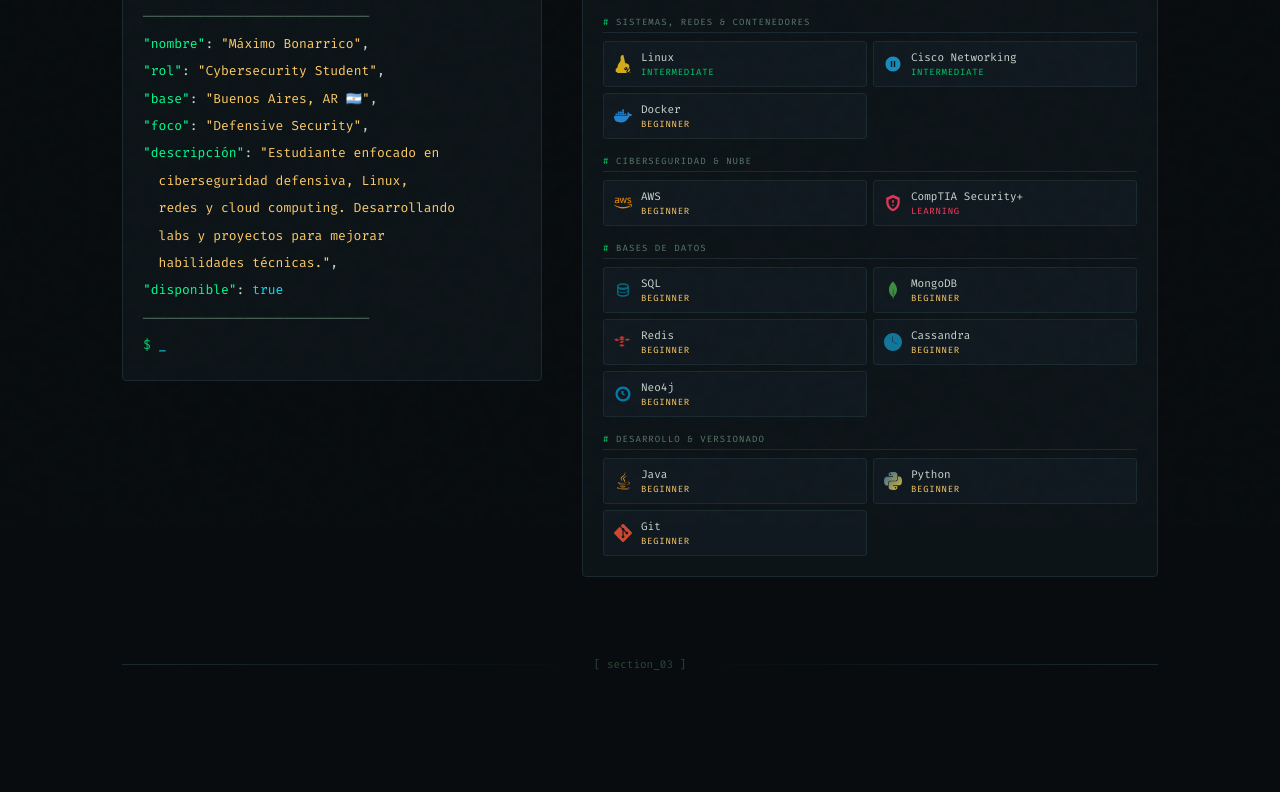
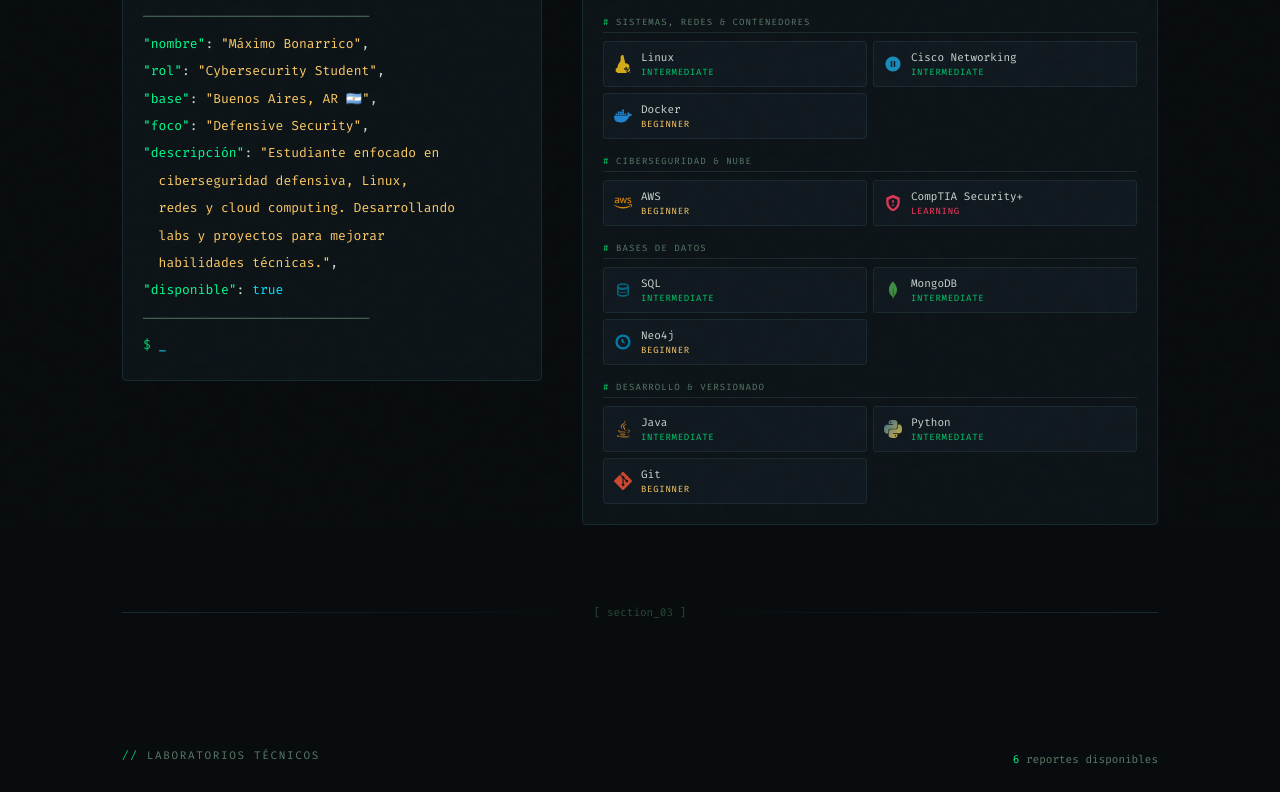
Before and after one commit to Maxi414/Maxi414.github.io, a plain HTML site: page index.html in a window 1280 px wide. Shown: the part 1074-1866 px from the top of the page. Drawn offline with Linux system fonts and the light colour scheme.

Commit message:
Add files via upload

```diff
--- a/index.html
+++ b/index.html
@@ -835,8 +835,6 @@
     security:   `<svg viewBox="0 0 24 24" fill="#ff3c5f" xmlns="http://www.w3.org/2000/svg"><path d="M12 1L3 5v6c0 5.55 3.84 10.74 9 12 5.16-1.26 9-6.45 9-12V5l-9-4zm0 4l6 2.67V11c0 3.83-2.6 7.4-6 8.93C8.6 18.4 6 14.83 6 11V7.67L12 5zm-1 3v4h2V8h-2zm0 6v2h2v-2h-2z"/></svg>`,
     sql:        `<svg viewBox="0 0 24 24" fill="#00758f" xmlns="http://www.w3.org/2000/svg"><path d="M12 3C7.58 3 4 4.79 4 7v10c0 2.21 3.58 4 8 4s8-1.79 8-4V7c0-2.21-3.58-4-8-4zm0 2c3.87 0 6 1.5 6 2s-2.13 2-6 2-6-1.5-6-2 2.13-2 6-2zm0 14c-3.87 0-6-1.5-6-2v-2.23C7.61 15.56 9.72 16 12 16s4.39-.44 6-1.23V17c0 .5-2.13 2-6 2zm0-4c-3.87 0-6-1.5-6-2v-2.23C7.61 11.56 9.72 12 12 12s4.39-.44 6-1.23V13c0 .5-2.13 2-6 2z"/></svg>`,
     mongodb:    `<svg viewBox="0 0 24 24" fill="#47a248" xmlns="http://www.w3.org/2000/svg"><path d="M17.193 9.555c-1.264-5.58-4.252-7.414-4.573-8.115-.28-.394-.53-.954-.735-1.44-.036.495-.055.685-.523 1.184-.723.566-4.438 3.682-4.74 10.02-.282 5.912 4.27 9.435 4.888 9.884l.07.05A73.49 73.49 0 0111.91 24h.481c.114-1.032.284-2.056.51-3.07.417-.296.604-.463.85-.693a11.342 11.342 0 003.639-8.464c.01-.814-.103-1.662-.197-2.218zm-5.336 8.195s0-8.291.275-8.29c.213 0 .49 10.695.49 10.695-.381-.045-.765-1.76-.765-2.405z"/></svg>`,
-    redis:      `<svg viewBox="0 0 24 24" fill="#dc382d" xmlns="http://www.w3.org/2000/svg"><path d="M10.5 4.105L6.621 5.9l3.882 1.79 3.876-1.79zm-7.124 3.3L0 9.108l3.882 1.786 3.397-1.566zm14.247 0l-3.397 1.566 3.397 1.567 3.882-1.787zm-7.124 3.3l-3.876 1.79L10.5 13.29l3.876-1.795zm0 4.025L6.62 16.52 10.5 18.31l3.876-1.79zm0-8.05L6.62 8.47 10.5 10.26l3.876-1.79z"/></svg>`,
-    cassandra:  `<svg viewBox="0 0 24 24" fill="#1287b1" xmlns="http://www.w3.org/2000/svg"><path d="M12 0C5.373 0 0 5.373 0 12s5.373 12 12 12 12-5.373 12-12S18.627 0 12 0zm-.35 4.3c.192 0 .348.156.348.348v6.587l5.7 3.29a.348.348 0 01-.348.603l-5.874-3.39a.348.348 0 01-.174-.301V4.648c0-.192.156-.348.348-.348z"/></svg>`,
     neo4j:      `<svg viewBox="0 0 24 24" fill="#008cc1" xmlns="http://www.w3.org/2000/svg"><path d="M12 2C6.477 2 2 6.477 2 12s4.477 10 10 10 10-4.477 10-10S17.523 2 12 2zm0 3a7 7 0 110 14A7 7 0 0112 5zm-2 3v4l3.5 2L15 13l-2.5-1.5V8H10z"/></svg>`,
     java:       `<svg viewBox="0 0 24 24" fill="#f89820" xmlns="http://www.w3.org/2000/svg"><path d="M8.851 18.56s-.917.534.653.714c1.902.218 2.874.187 4.969-.211 0 0 .552.346 1.321.646-4.699 2.013-10.633-.118-6.943-1.149m-.575-2.627s-1.028.761.542.924c2.032.209 3.636.227 6.413-.308 0 0 .384.389.987.602-5.679 1.661-12.007.13-7.942-1.218m4.84-4.458c1.158 1.333-.304 2.533-.304 2.533s2.939-1.518 1.589-3.418c-1.261-1.772-2.228-2.652 3.006-5.688 0-.001-8.216 2.051-4.291 6.573M19.95 20.08s.679.559-.747.991c-2.712.822-11.288 1.069-13.669.033-.856-.373.75-.89 1.254-.998.527-.114.828-.093.828-.093-.953-.671-6.156 1.317-2.643 1.887 9.58 1.553 17.462-.7 14.977-1.82M9.292 13.21s-4.362 1.036-1.544 1.412c1.189.159 3.561.123 5.77-.062 1.806-.152 3.618-.477 3.618-.477s-.637.272-1.098.587c-4.429 1.165-12.981.623-10.522-.568 2.082-1.006 3.776-.892 3.776-.892m7.824 4.371c4.503-2.34 2.421-4.589.968-4.285-.355.074-.515.138-.515.138s.132-.207.385-.297c2.875-1.011 5.086 2.981-.928 4.562 0-.001.07-.062.09-.118M14.401 0s2.494 2.494-2.366 6.33c-3.896 3.077-.888 4.832-.001 6.836-2.274-2.053-3.943-3.858-2.824-5.539 1.644-2.469 6.197-3.665 5.191-7.627M9.734 23.924c4.322.277 10.959-.153 11.116-2.198 0 0-.302.775-3.572 1.391-3.688.694-8.239.613-10.937.168 0-.001.553.457 3.393.639"/></svg>`,
     python:     `<svg viewBox="0 0 24 24" xmlns="http://www.w3.org/2000/svg"><defs><linearGradient id="pyg" x1="0%" y1="0%" x2="100%" y2="100%"><stop offset="0%" style="stop-color:#3776AB"/><stop offset="100%" style="stop-color:#FFD43B"/></linearGradient></defs><path fill="url(#pyg)" d="M11.914 0C5.82 0 6.2 2.656 6.2 2.656l.007 2.752h5.814v.826H3.9S0 5.789 0 11.969c0 6.18 3.403 5.96 3.403 5.96h2.03v-2.867s-.109-3.402 3.35-3.402h5.766s3.24.052 3.24-3.131V3.19S18.28 0 11.914 0zM8.708 1.84a1.047 1.047 0 110 2.095 1.047 1.047 0 010-2.095zM12.086 24c6.094 0 5.714-2.656 5.714-2.656l-.007-2.752h-5.814v-.826h8.121S24 18.211 24 12.031c0-6.18-3.403-5.96-3.403-5.96h-2.03v2.867s.109 3.402-3.35 3.402H9.451s-3.24-.052-3.24 3.131v5.339S5.72 24 12.086 24zm3.206-1.84a1.047 1.047 0 110-2.095 1.047 1.047 0 010 2.095z"/></svg>`,
@@ -863,18 +861,16 @@
     {
       label: 'Bases de Datos',
       items: [
-        { name: 'SQL',       level: 'Beginner', lvlClass: 'lvl-beginner', icon: 'sql'       },
-        { name: 'MongoDB',   level: 'Beginner', lvlClass: 'lvl-beginner', icon: 'mongodb'   },
-        { name: 'Redis',     level: 'Beginner', lvlClass: 'lvl-beginner', icon: 'redis'     },
-        { name: 'Cassandra', level: 'Beginner', lvlClass: 'lvl-beginner', icon: 'cassandra' },
+        { name: 'SQL',       level: 'Intermediate', lvlClass: 'lvl-intermediate', icon: 'sql'       },
+        { name: 'MongoDB',   level: 'Intermediate', lvlClass: 'lvl-intermediate', icon: 'mongodb'   },
         { name: 'Neo4j',     level: 'Beginner', lvlClass: 'lvl-beginner', icon: 'neo4j'     },
       ]
     },
     {
       label: 'Desarrollo & Versionado',
       items: [
-        { name: 'Java',   level: 'Beginner', lvlClass: 'lvl-beginner', icon: 'java'   },
-        { name: 'Python', level: 'Beginner', lvlClass: 'lvl-beginner', icon: 'python' },
+        { name: 'Java',   level: 'Intermediate', lvlClass: 'lvl-intermediate', icon: 'java'   },
+        { name: 'Python', level: 'Intermediate', lvlClass: 'lvl-intermediate', icon: 'python' },
         { name: 'Git',    level: 'Beginner', lvlClass: 'lvl-beginner', icon: 'git'    },
       ]
     },
```
